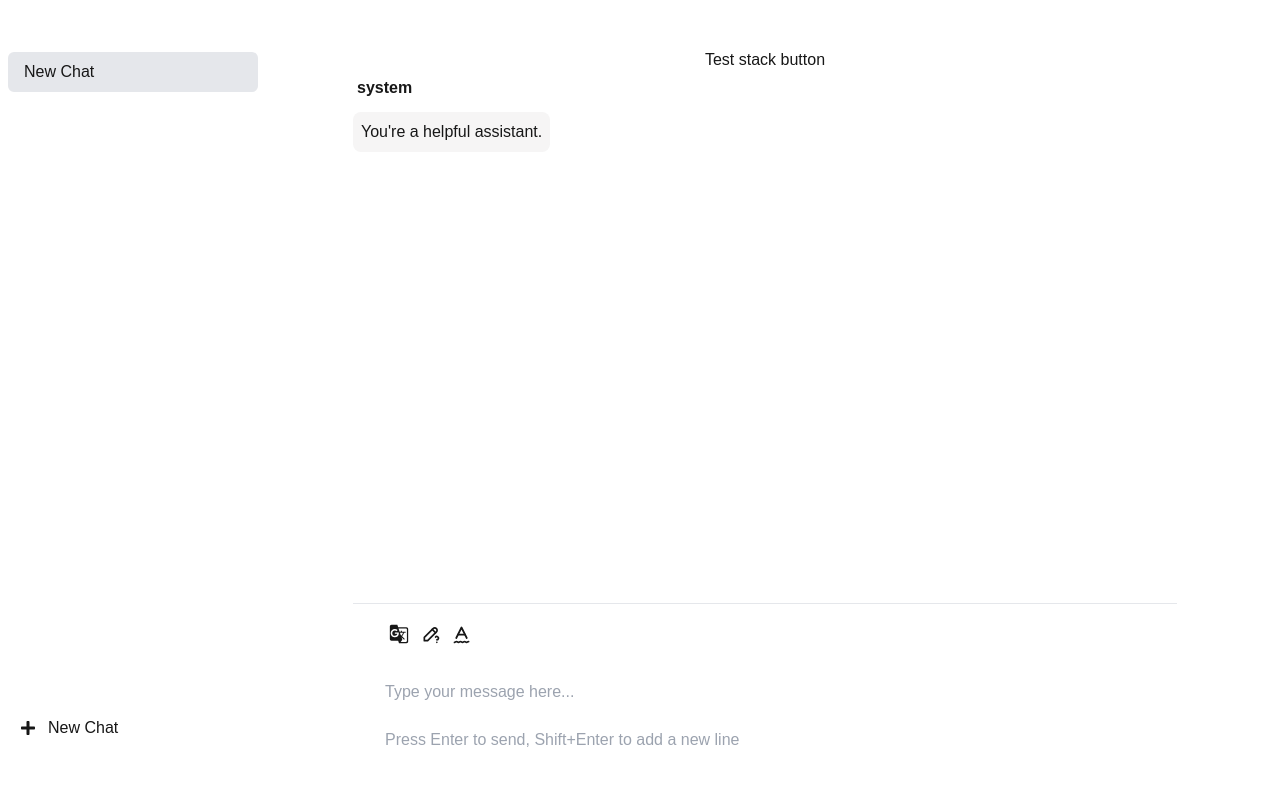
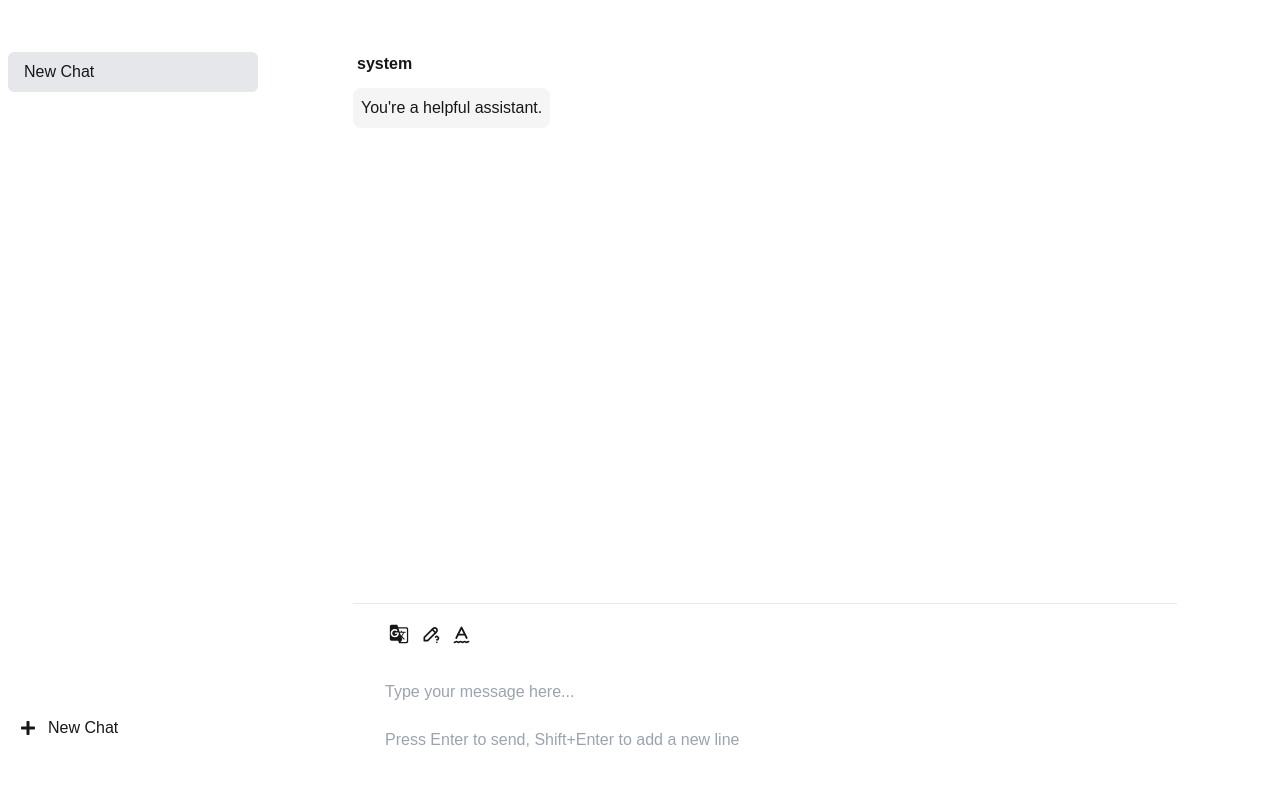
Before and after one commit to Orenoid/BabelFish, a Next.js app: page / in a window 1280 px wide. Both pictures are taken after a click on the button "New Chat". Shown: the top 786 px of the page. Built offline with nearby package versions, Linux system fonts and the light colour scheme.

Commit message:
refactor: redesign message component abstraction

```diff
--- a/src/app/chat/components/chat.tsx
+++ b/src/app/chat/components/chat.tsx
@@ -1,7 +1,7 @@
 "use client";
 
 import { useEffect, useRef, useState } from "react";
-import { AddMesssageInChat, ChatLoader, type Message } from "../lib/chat"; // Changed to type-only import
+import { AddMesssageInChat, ChatLoader } from "../lib/chat"; // Changed to type-only import
 import { MdGTranslate } from "react-icons/md";
 import { chatCompletion, reviseMessageAction } from "../lib/chat-server";
 import { TbPencilQuestion } from "react-icons/tb";
@@ -11,6 +11,8 @@ import { FaBackspace } from "react-icons/fa";
 import { Oval } from "react-loader-spinner";
 import { LuSpellCheck2 } from "react-icons/lu";
 import { useImmer } from "use-immer";
+import { type Message } from "../lib/message";
+import { TextMessage } from "./message";
 
 export function Chat({ chatID, loadChatByID, className = "" }: {
     chatID: string,
@@ -28,35 +30,29 @@ export function Chat({ chatID, loadChatByID, className = "" }: {
     }, [chatID, loadChatByID, updateMessageListStack])
 
     async function addMesssage({ content, role = "user" }: { content: string, role?: string }) {
+        const newInpuMessage = new TextMessage(role, content)
+        AddMesssageInChat(chatID, newInpuMessage)
         updateMessageListStack(draft => {
-            draft[draft.length - 1].push({ role, content })
+            draft[draft.length - 1].push(newInpuMessage)
         })
-        // setMessageList(prev => [...prev, { role, content }])
-        AddMesssageInChat(chatID, { role, content })
-        const answer = await chatCompletion(currentMessageList)
-        AddMesssageInChat(chatID, { role: "assistant", content: answer })
-        // setMessageList(prev => [...prev, { role: "assistant", content: answer }]);
+        console.log(messageListStack.length > 0 ? messageListStack[messageListStack.length - 1] : [])
+        // TODO consider how to trigger chat completion, note that in the future, we need to support adding messages without triggering chat completion
+        const answer = await chatCompletion(
+            [...currentMessageList, newInpuMessage].
+                filter((msg) => msg.toJSON() !== null).
+                map((msg) => (msg.toJSON() as { role: string, content: string }))
+        )
+        AddMesssageInChat(chatID, new TextMessage('assistant', answer))
         updateMessageListStack(draft => {
-            draft[draft.length - 1].push({ role: "assistant", content: answer })
+            draft[draft.length - 1].push(new TextMessage('assistant', answer))
         })
     }
-
     return <div className={`flex flex-col flex-grow items-center ${className}`}>
         {isStacking && <div onClick={() => {
             updateMessageListStack(draft => {
                 draft.pop();
             });
         }}>Back to previous chat</div>}
-        <button onClick={() => {
-            updateMessageListStack(draft => {
-                draft.push(
-                    [{
-                        role: 'system',
-                        content: `hi there ${messageListStack.length}`
-                    }]
-                )
-            })
-        }}>Test stack button</button>
         {/* <MessageList className="flex-grow overflow-y-auto" messageList={messageList} /> */}
         <MessageList className="flex-initial overflow-auto w-4/5 h-full" messageList={currentMessageList} />
         {/* <MessageInput className="bottom-0" addMesssage={addMesssage} /> */}
@@ -71,28 +67,19 @@ export interface MessageProps {
 }
 
 interface MessageListProps {
-    messageList: { role: string; content: string; }[];
+    messageList: Message[];
     className?: string;
 }
 
 export function MessageList({ messageList, className }: MessageListProps) {
     return <div className={`flex flex-col pb-5 ${className}`}>
-        {messageList.map((message, index) => (
-            <Message key={index} role={message.role} content={message.content}
-                className={"mb-5"} />
-        ))}
+        {messageList.map((message, index) => {
+            const Comp = message.render()
+            return <Comp key={index} className="mb-5" />
+        })}
     </div>
 }
 
-
-export function Message({ role, content, className }: MessageProps) {
-    return <>
-        <div className={`flex flex-col ${className}`}>
-            <Role className="mb-2" name={role} />
-            <MessageContent content={content} />
-        </div>
-    </>
-}
 
 export interface RoleProps {
     name: string;
@@ -137,8 +124,10 @@ async function reviseMessage(
     includeHistory: boolean = true,
     historyMessageCount: number | undefined = undefined
 ) {
+
     const historyContext = includeHistory ?
-        historyMessages.slice(-(historyMessageCount ?? historyMessages.length)).map(message => `[START]${message.role}: ${message.content}[END]`).join('\n') : ""
+        // TODO  ${message.toJSON()?.content}
+        historyMessages.slice(-(historyMessageCount ?? historyMessages.length)).map(message => `[START]${message.role}: ${message.toJSON()?.content}[END]`).join('\n') : ""
     const translatePrompt = `${includeHistory ? `This is an ongoing conversation:
     """
     ${historyContext}
--- a/src/app/chat/components/message.tsx
+++ b/src/app/chat/components/message.tsx
@@ -1,9 +1,56 @@
-
+"use client"
 
 // messasge types:
-// text, audio, suggested_answer(apply callback)
+// systemMessage, text, audio, suggested_answer(apply callback)
 
-// message ability
-    // how to render itself
-    // whether to display itself in the message list
-    // how to represent itself in chat completion api request body, and whether to join the completion request
+import { Message } from "../lib/message";
+import { MessageContent, Role } from "./chat";
+
+export class SystemMessage extends Message {
+
+    systemPrompt: string
+    _fold: boolean
+
+    constructor(systemPrompt: string, fold: boolean = true) {
+        super('systemMessage', 'system')
+        this.systemPrompt = systemPrompt
+        this._fold = fold
+    }
+
+    render() {
+        const Root = ({ className }: { className?: string }) => {
+            return <div className={`flex flex-col ${className}`}>
+                <Role className="mb-2" name={this.role} />
+                <MessageContent content={this.systemPrompt} />
+            </div>
+        }
+        return Root
+    }
+
+    toJSON(): {role: string, content: string} {
+        return {role: 'system', content: this.systemPrompt}
+    }
+}
+
+export class TextMessage extends Message {
+    content: string
+
+    constructor(role: string, content: string) {
+        super('text', role)
+        this.content = content
+    }
+
+    render() {
+        const Root = ({ className }: { className?: string }) => {
+            return <div className={`flex flex-col ${className}`}>
+                <Role className="mb-2" name={this.role} />
+                <MessageContent content={this.content} />
+            </div>
+        }
+        return Root
+    }
+
+    toJSON(): {role: string, content: string} {
+        return {role: this.role, content: this.content}
+    }
+}
--- a/src/app/chat/components/sidebar.tsx
+++ /dev/null
@@ -1,11 +0,0 @@
-"use client"
-
-import { useState } from "react"
-
-export function Sidebar() {
-    const [isOpen, setIsOpen] = useState(false);
-
-    return <div className="w-1/4">
-        <button onClick={() => setIsOpen(!isOpen)}>Open</button>
-    </div>
-}
--- a/src/app/chat/lib/chat.tsx
+++ b/src/app/chat/lib/chat.tsx
@@ -1,3 +1,6 @@
+import { SystemMessage, TextMessage } from "../components/message";
+import { Message } from "./message";
+
 export function LoadChatSelectionListFromLocalStorage(): {
     chatSelectionList: ChatSelection[], currentSelectedChatID?: string
 } {
@@ -19,6 +22,11 @@ export function LoadChatSelectionListFromLocalStorage(): {
     };
 }
 
+interface RawMessage {
+    role: string
+    content: string
+}
+
 export function LoadChatByIDFromLocalStorage(chatID: string): Message[] {
     // 从 localStorage 根据 chatID 读取消息列表
     const messageListJSON = localStorage.getItem(`chat_${chatID}`);
@@ -28,9 +36,18 @@ export function LoadChatByIDFromLocalStorage(chatID: string): Message[] {
         return [];
     }
 
-    return JSON.parse(messageListJSON);
+    const rawMessages: RawMessage[] = JSON.parse(messageListJSON)
+    const messageList: Message[] = rawMessages.map((rawMsg) => {
+        if (rawMsg.role === 'system') {
+            return new SystemMessage(rawMsg.content)
+        }
+        return new TextMessage(rawMsg.role, rawMsg.content)
+    })
+
+    return messageList
 }
 
+// TODO
 export function AddNewChat(
     chatTitle: string = "New Chat",
     initialMessageList: Message[] = []
@@ -54,7 +71,7 @@ export function AddNewChat(
     localStorage.setItem('chatSelectionList', JSON.stringify(chatSelectionList));
 
     // 将初始消息列表保存到 localStorage 中
-    localStorage.setItem(`chat_${newChatID}`, JSON.stringify(initialMessageList));
+    localStorage.setItem(`chat_${newChatID}`, JSON.stringify(initialMessageList.filter((msg) => (msg.toJSON() !== null)).map((msg) => msg.toJSON())));
 
     return {
         chatSelection: newChatSelection
@@ -62,12 +79,15 @@ export function AddNewChat(
 }
 
 export function AddMesssageInChat(chatID: string, message: Message): void {
+    if (message.toJSON() === null) {
+        return
+    }
     // 从 localStorage 读取现有的消息列表
     const messageListJSON = localStorage.getItem(`chat_${chatID}`);
-    const messageList: Message[] = messageListJSON ? JSON.parse(messageListJSON) : [];
+    const messageList: RawMessage[] = messageListJSON ? JSON.parse(messageListJSON) : [];
 
     // 将新的消息添加到消息列表中
-    messageList.push(message);
+    messageList.push(message.toJSON() as RawMessage);
 
     // 更新 localStorage 中的消息列表
     localStorage.setItem(`chat_${chatID}`, JSON.stringify(messageList));
@@ -98,7 +118,7 @@ export interface ChatLoader {
 }
 
 export interface AddNewChat {
-    (chatTitle?:string, initialMessageList?: Message[]): {
+    (chatTitle?: string, initialMessageList?: Message[]): {
         chatSelection: ChatSelection
     }
 }
@@ -111,8 +131,3 @@ export interface ChatSelection {
     id: string;
     title: string;
 }
-
-export interface Message {
-    role: string;
-    content: string;
-}
--- /dev/null
+++ b/src/app/chat/lib/message.tsx
@@ -0,0 +1,20 @@
+
+export abstract class Message {
+    type: string
+    role: string
+    className: string
+
+    constructor(type: string, role: string, className: string = "") {
+        this.type = type
+        this.role = role
+        this.className = className
+    }
+
+    // This method is responsible for rendering the message component.
+    // It returns a ReactNode or null if the message should not be displayed.
+    abstract render(): ({}: {className?: string}) => JSX.Element
+
+    // return the json object for chat completion api request
+    // if it returns null, then the message won't be included in the request
+    abstract toJSON(): {role: string, content: string} | null
+}
--- a/src/app/page.tsx
+++ b/src/app/page.tsx
@@ -15,7 +15,7 @@ export default function Home() {
       <div className="flex px-2 pb-12 flex-col w-[250px]">
         <ChatSelectionList className="mt-12 flex-1 overflow-y-auto w-[250px]"
           chatSelectionListLoader={LoadChatSelectionListFromLocalStorage} />
-        <NewChat addNewChat2={AddNewChat} />
+        <NewChat addNewChat={AddNewChat} />
       </div>
       {/* content */}
       {/* can't figure out why using mt-12 here stretches the page height,
```
Also changed, not shown: src/app/chat/components/chatList.tsx (+4 -3 lines), src/app/chat/lib/chat-server.tsx (+3 -5 lines).
